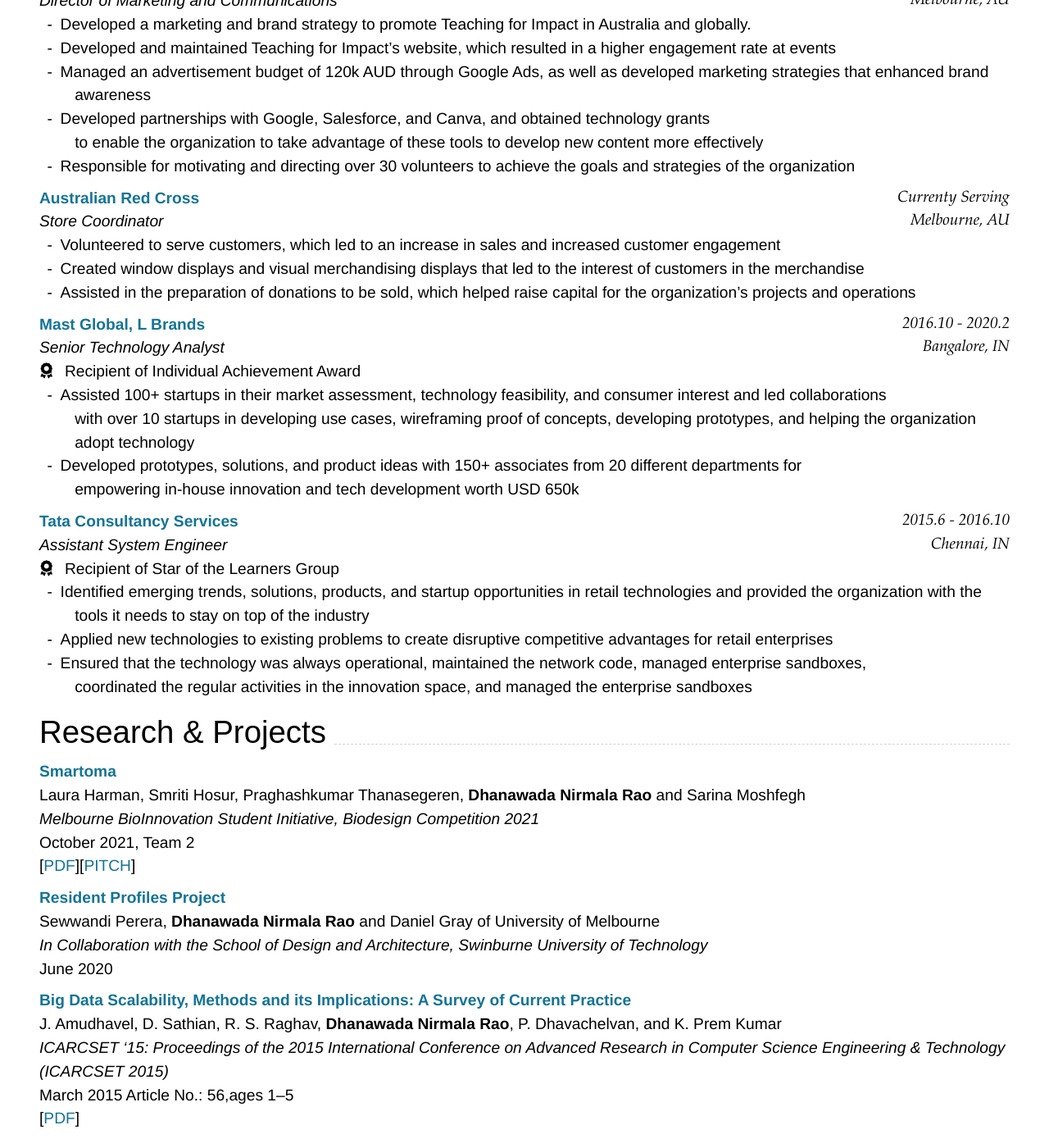
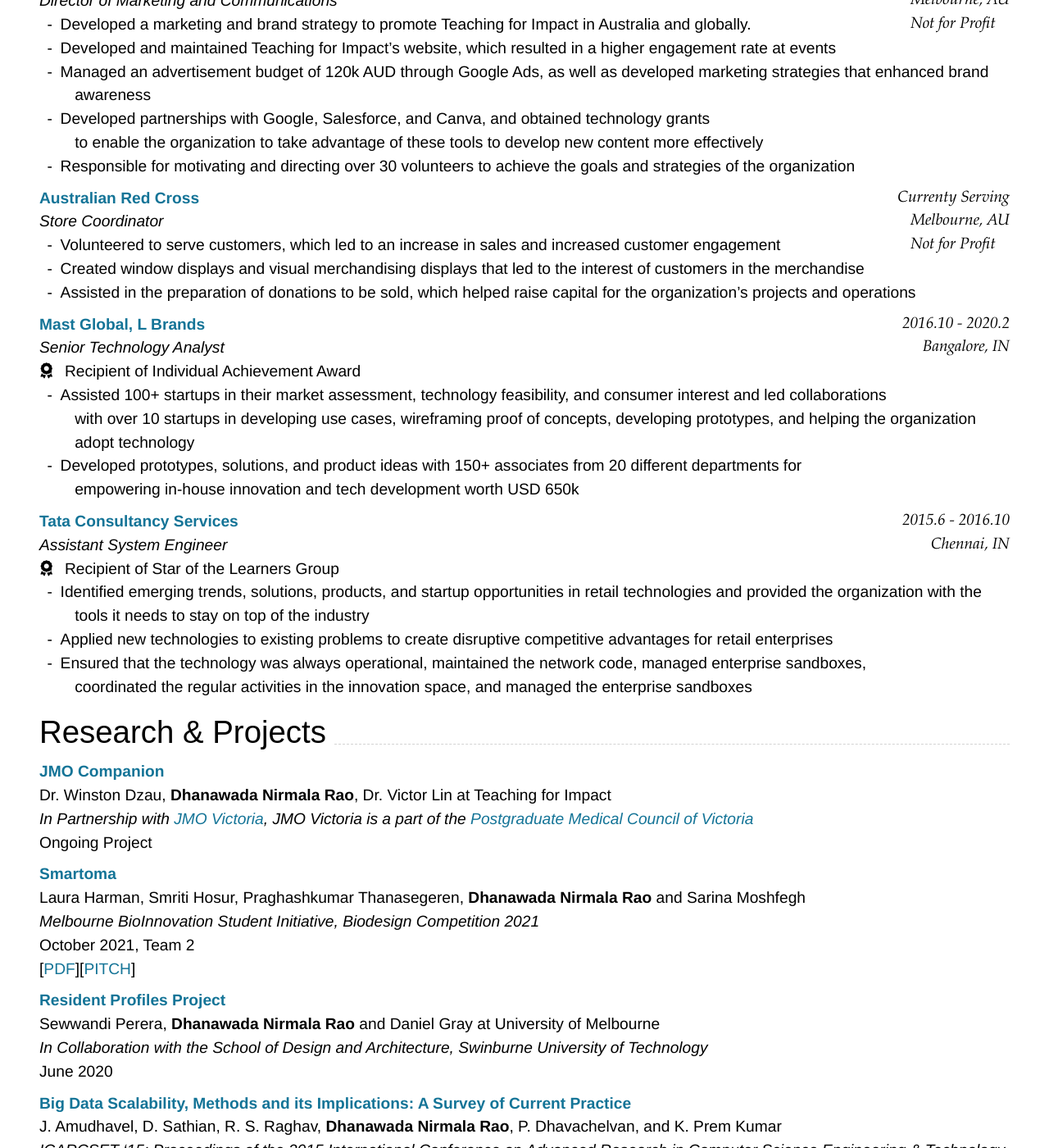
Before and after one commit to thedhanawada/me, a Jekyll site: the page built from index.md, in a window 1280 px wide and 1400 px high, scrolled down 1375 px. Shown: the whole window at 82% size. Built offline with Jekyll 4.4.1, drawn with Linux system fonts in a browser that asks for light colours; nearby versions of some CDN libraries; some of the changed text lies outside the part shown.

Commit message:
project-01

````diff
--- a/index.md
+++ b/index.md
@@ -95,6 +94,7 @@ _University Research Placement Student_<br>
 ### **[Teaching for Impact](https://www.teachingforimpact.org/){:target="_blank"}** `Currenty Serving`
 ```
 Melbourne, AU
+Not for Profit
 ```
 _Director of Marketing and Communications_<br>
 - Developed a marketing and brand strategy to promote Teaching for Impact in Australia and globally.
@@ -106,6 +106,7 @@ _Director of Marketing and Communications_<br>
 ### **[Australian Red Cross](https://www.redcross.org.au/){:target="_blank"}** `Currenty Serving`
 ```
 Melbourne, AU
+Not for Profit
 ```
 _Store Coordinator_<br>
 - Volunteered to serve customers, which led to an increase in sales and increased customer engagement
@@ -134,6 +135,11 @@ _Assistant System Engineer_<br>
 
 ## Research & Projects
 
+### [**JMO Companion**](https://jmocap.ml/){:target="_blank"}
+Dr. Winston	Dzau, **Dhanawada Nirmala Rao**, Dr. Victor Lin  at Teaching for Impact<br>
+_In Partnership with [JMO Victoria](https://www.pmcv.com.au/jmo-victoria), JMO Victoria is a part of the [Postgraduate Medical Council of Victoria](https://www.pmcv.com.au/)_
+<br>Ongoing Project<br>
+
 ### [**Smartoma**](https://github.com/thedhanawada/docs-public/blob/master/Pitch%20Deck%20-%20BioDesign%20Competition%20.pdf){:target="_blank"}
 Laura Harman, Smriti Hosur, Praghashkumar Thanasegeren, **Dhanawada Nirmala Rao** and Sarina Moshfegh<br>
 _Melbourne BioInnovation Student Initiative, Biodesign Competition 2021_
@@ -141,7 +147,7 @@ _Melbourne BioInnovation Student Initiative, Biodesign Competition 2021_
 [[PDF](https://github.com/thedhanawada/docs-public/raw/master/Pitch%20Deck%20-%20BioDesign%20Competition%20.pdf){:target="_blank"}][[PITCH](https://fb.watch/94tni7HeYl/)]
 
 ### [**Resident Profiles Project**](https://github.com/thedhanawada/docs-public/blob/master/Pitch%20Deck%20-%20BioDesign%20Competition%20.pdf){:target="_blank"}
-Sewwandi Perera, **Dhanawada Nirmala Rao** and Daniel Gray of University of Melbourne<br>
+Sewwandi Perera, **Dhanawada Nirmala Rao** and Daniel Gray at University of Melbourne<br>
 _In Collaboration with the School of Design and Architecture, Swinburne University of Technology_
 <br>June 2020<br>
 
````
Also changed, not shown: other parts of index.md (+0 -1 lines).
